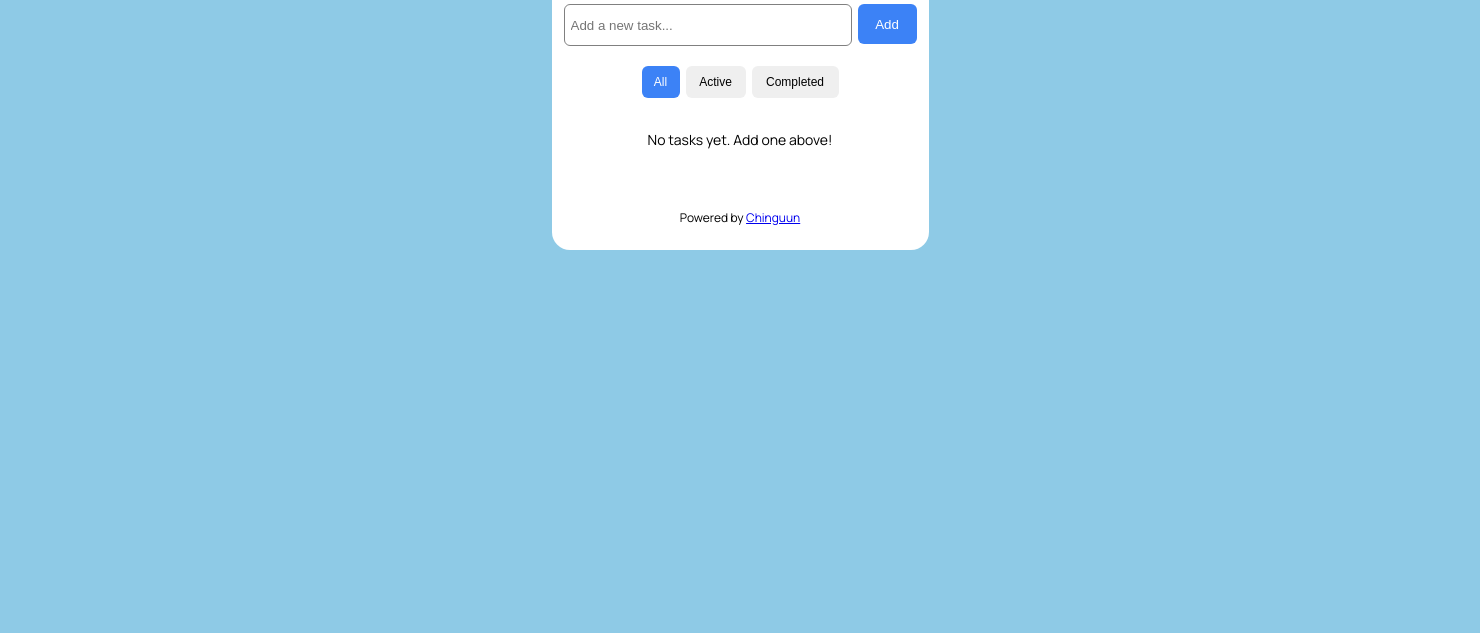
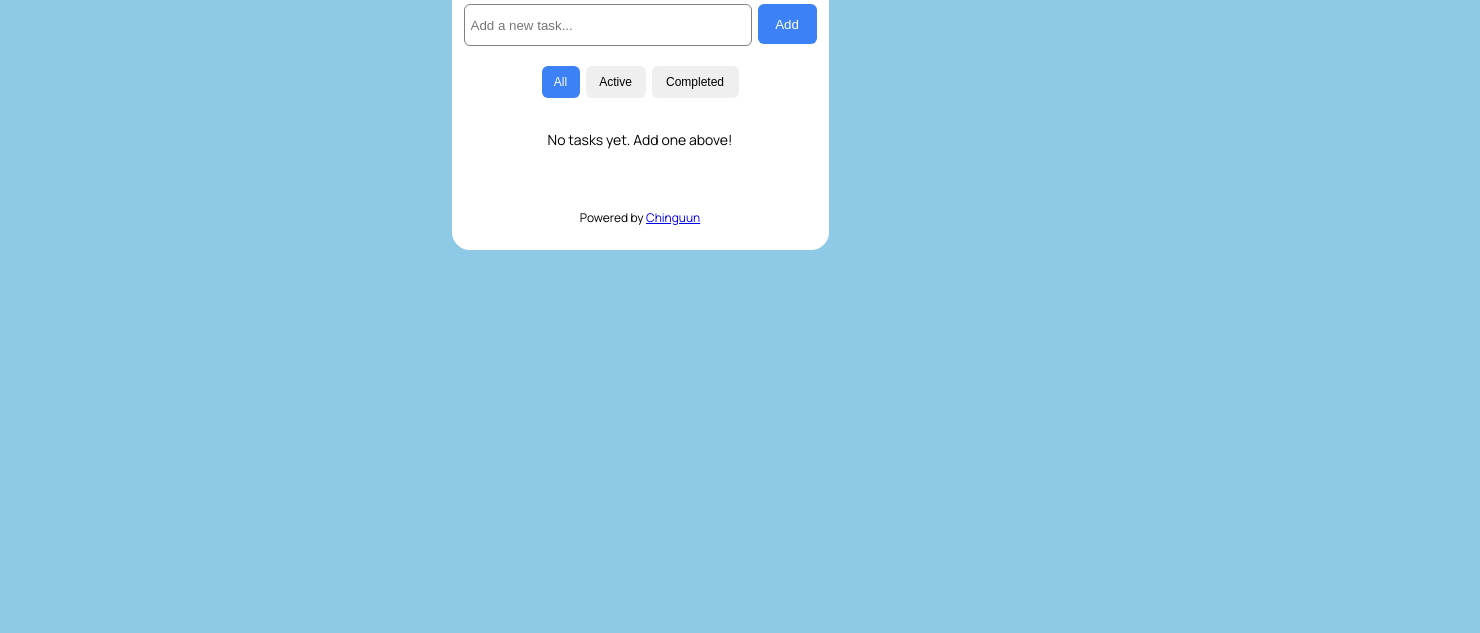
Before and after one commit to chinguunees/to-do-list, a plain HTML site: page index.html in a window 1280 px wide. Shown: the part 167-800 px from the top of the page, 1480 px wide, since content can reach past the window. Drawn offline with Linux system fonts and the light colour scheme.

Commit message:
golluulsan

```diff
--- a/style.css
+++ b/style.css
@@ -1,6 +1,11 @@
 * {
   margin: 0;
   padding: 0;
+}
+#wholeBody {
+  display: flex;
+  justify-content: center;
+  align-items: center;
 }
 body {
   display: flex;
@@ -9,7 +14,7 @@ body {
   background-color: #8ecae6;
   width: 100%;
   height: 100%;
-  padding: 100px;
+  margin-top: 100px;
 }
 #undsen {
   font-family: "Manrope", sans-serif;
```
